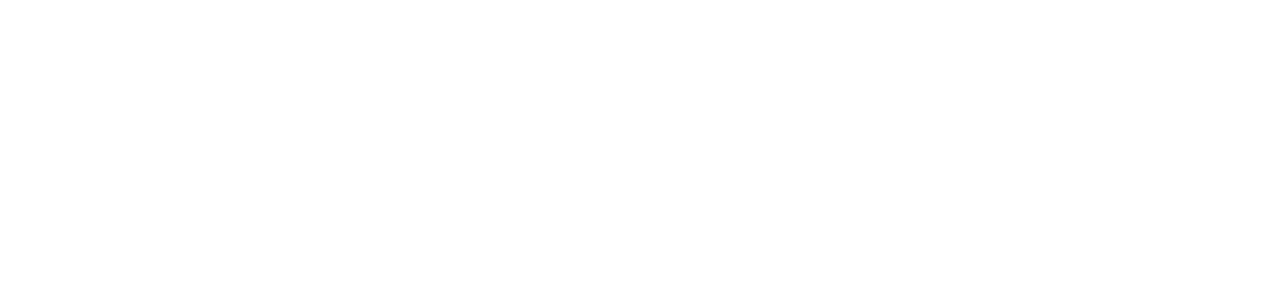
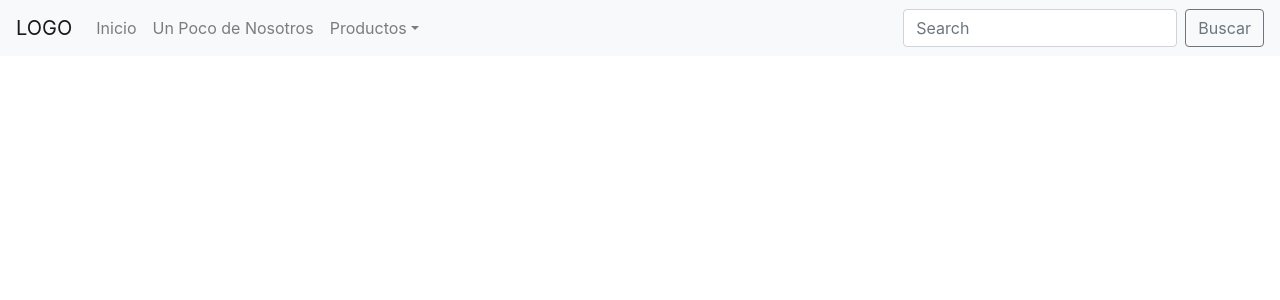
Before and after one commit to IneMaroc/ReactJS---camada17565, a React (Create React App) app: page / in a window 1280 px wide. Shown: the top 300 px of the page. Built offline with nearby package versions, Linux system fonts and the light colour scheme.

Commit message:
desafio Menu e-commerce

```diff
--- a/src/App.js
+++ b/src/App.js
@@ -1,8 +1,9 @@
+import NavBar from "./componentes/navbar/NavBar";
 
 function App() {
   return (
     <div className="App">
-
+     <NavBar/>
     </div>
   );
 }
--- /dev/null
+++ b/src/componentes/navbar/NavBar.jsx
@@ -0,0 +1,60 @@
+import './NavBar.scss'
+import Navbar from 'react-bootstrap/Navbar'
+import { Button, Form, Nav, NavDropdown, FormControl } from 'react-bootstrap';
+
+
+
+function NavBar () {
+
+    return (
+      <>
+        <Navbar sticky="top" collapseOnSelect expand="lg" bg="light" variant="light">
+
+          <Navbar.Brand href="#inicio"> <img alt=""/>LOGO</Navbar.Brand>
+          <Navbar.Toggle aria-controls="responsive-navbar-nav" />
+
+          <Navbar.Collapse id="responsive-navbar-nav">
+
+            <Nav className="mr-auto">
+
+              <Nav.Link href="#Inicio">Inicio</Nav.Link>
+              <Nav.Link href="#Nosotros">Un Poco de Nosotros</Nav.Link>
+
+              <NavDropdown title="Productos" id="collasible-nav-dropdown">
+
+                <NavDropdown.Item href="#producto/3.1">Tipo 1</NavDropdown.Item>
+                <NavDropdown.Item href="#producto/3.2">Tipo 2</NavDropdown.Item>
+                <NavDropdown.Item href="#producto/3.3">Tipo 3</NavDropdown.Item>
+                <NavDropdown.Divider />
+                <NavDropdown.Item href="#productos/3.4">Todos los Productos</NavDropdown.Item>
+
+              </NavDropdown>
+
+
+            </Nav>
+
+            <Nav className="mr-right">
+
+              <Form inline>
+
+                    <FormControl type="text" placeholder="Search" className="mr-sm-2" />
+
+                    <Button variant="outline-secondary">Buscar</Button>
+
+
+              </Form>
+
+
+            </Nav>
+
+        </Navbar.Collapse>
+
+
+
+      </Navbar>
+    </>
+    );
+
+};
+
+export default NavBar;
--- /dev/null
+++ b/src/componentes/navbar/NavBar.scss
@@ -0,0 +1,6 @@
+.CartWidgetLink {
+
+    margin-left: 1em;
+    padding: 0.2em;
+
+}
```
